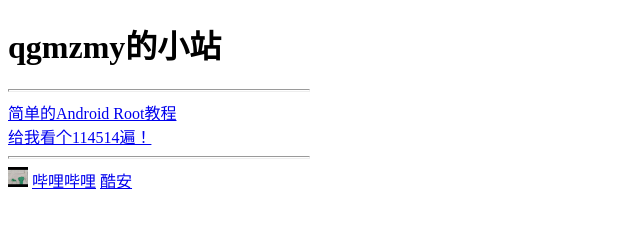
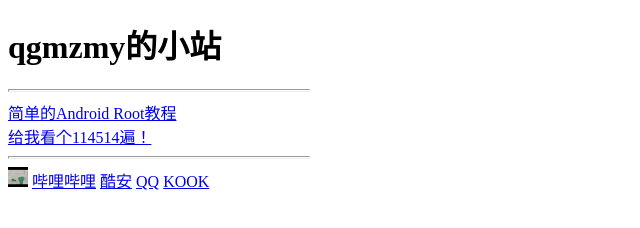
Before and after one commit to qgmzmy/qgmzmy.github.io, a plain HTML site: page index.html in a window 1280 px wide. Shown: the whole page, without its empty margins (0-640 px from the left). Drawn offline with Linux system fonts and the light colour scheme.

Commit message:
Update index.html

```diff
--- a/index.html
+++ b/index.html
@@ -17,5 +17,7 @@
     <a href="https://www.bilibili.com/video/BV1GJ411x7h7"><img src="images/qgmzmy.jpg" width="20"></a>
     <a href="https://space.bilibili.com/551397484">哔哩哔哩</a>
     <a href="https://www.coolapk.com/u/22766096">酷安</a>
+    <a href="https://qm.qq.com/cgi-bin/qm/qr?k=TNntz1LctjtqGvrk9Ig4UuAeirU-_lUI&noverify=0&personal_qrcode_source=3">QQ</a>
+    <a href="https://kook.top/9NayCe">KOOK</a>
 </body>
 </html>
```
